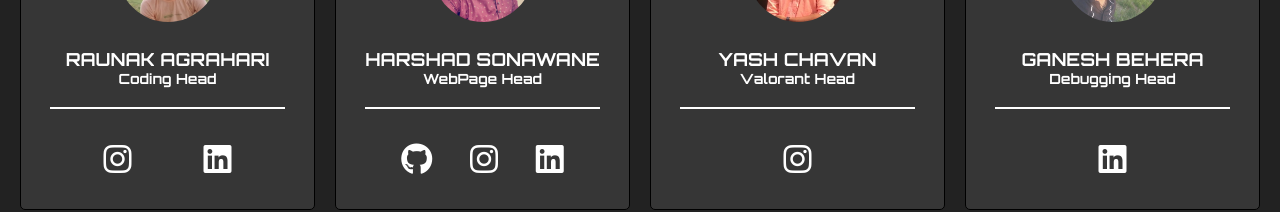
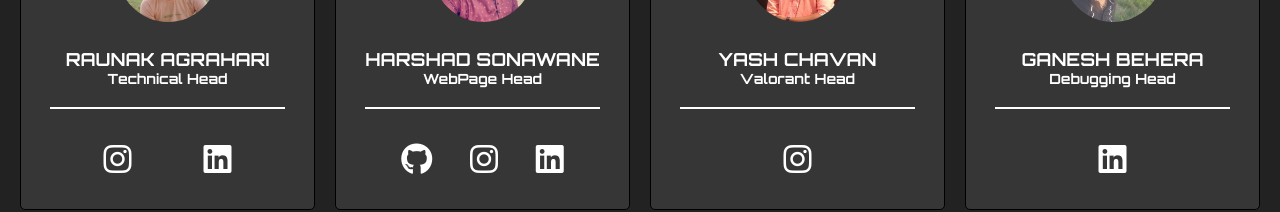
Before and after one commit to ProgrammerGaurav/TechArena, a React (Create React App) app: page / in a window 1280 px wide. Shown: the part 4536-4748 px from the top of the page. Built offline with nearby package versions, Linux system fonts and the light colour scheme.

Commit message:
about changed

```diff
--- a/src/data/aboutData.js
+++ b/src/data/aboutData.js
@@ -66,7 +66,7 @@ let aboutData = [
 	{
 		img: "raunak.webp",
 		name: "Raunak Agrahari",
-		title: "Coding Head",
+		title: "Technical Head",
 		github: "",
 		instagram: "https://www.instagram.com/raunak_agrahari_/",
 		linkedin: "https://www.linkedin.com/in/raunak-agrahari-b838a1226/",
```
